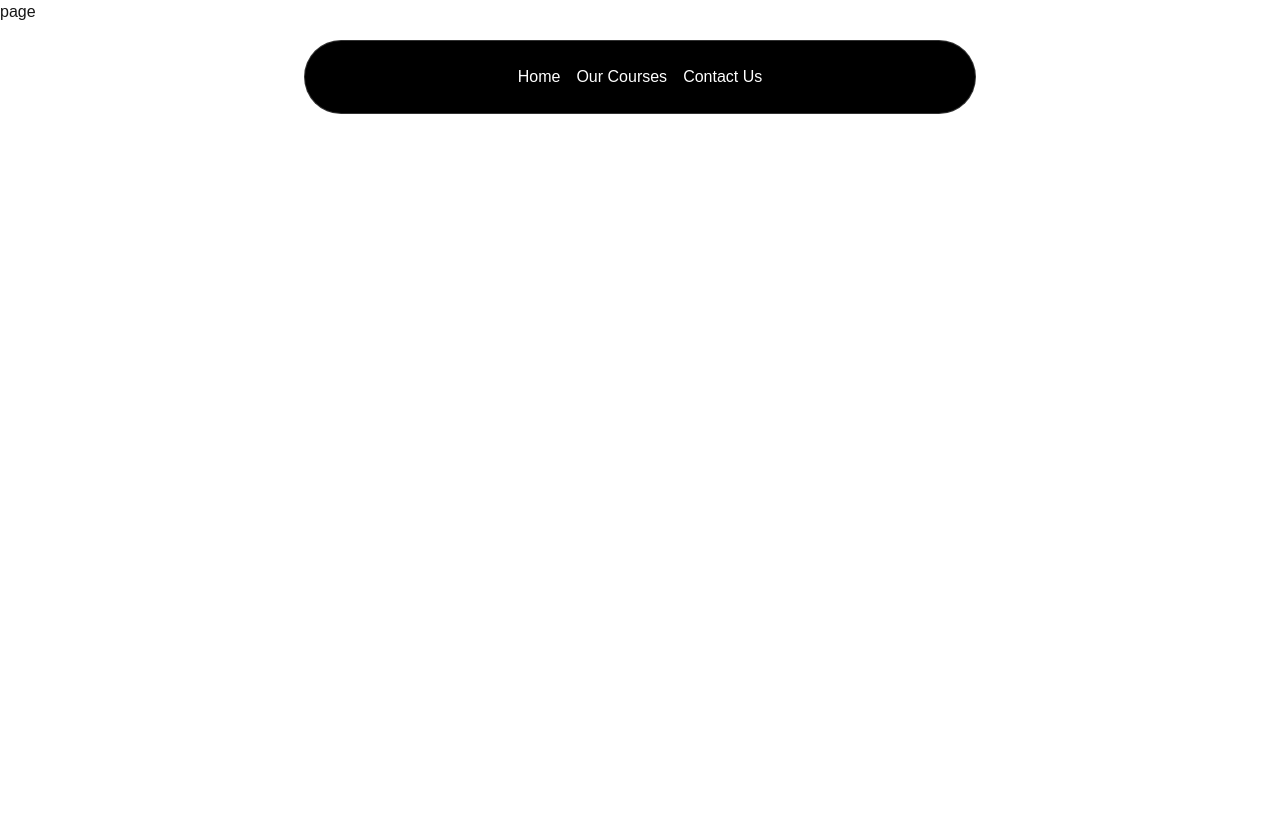
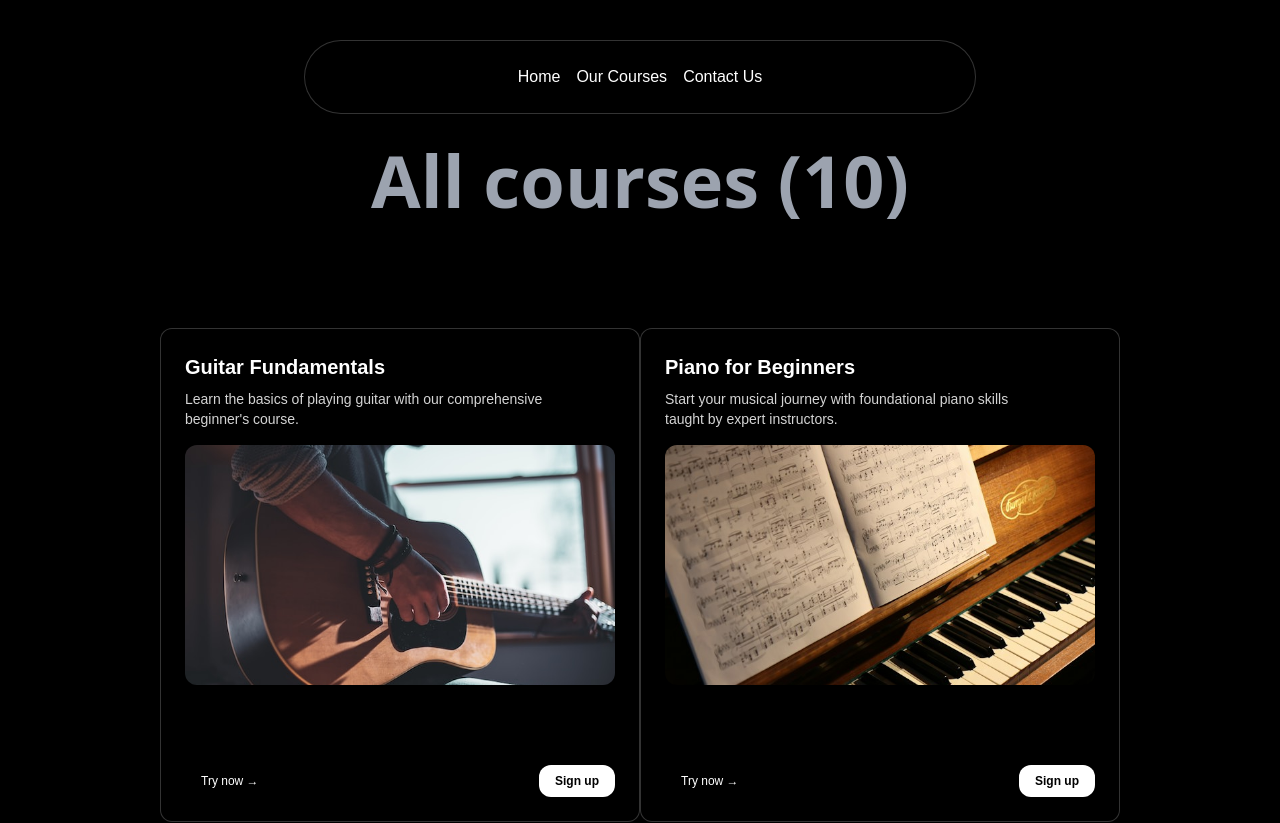
Before and after one commit to ProdanFattan/musicacademyui_nextjs, a Next.js app: page /courses in a window 1280 px wide. Shown: the top 823 px of the page. Before the commit the page ends 800 px from the top, so only its background shows below. Built offline with nearby package versions, Linux system fonts and the light colour scheme.

Commit message:
courses page

```diff
--- a/app/components/Footer.tsx
+++ b/app/components/Footer.tsx
@@ -72,10 +72,10 @@ function Footer() {
         </div>
         <div>
           <h2 className="text-white text-lg font-semibold mb-4">Contact Us</h2>
-          <p>New Delhi, India</p>
-          <p>Delhi 10001</p>
+          <p>Mirpur-1, Dhaka, Bangladesh</p>
+          <p>Dhaka-1201</p>
           <p>Email: info@musicschool.com</p>
-          <p>Phone: (123) 456-7890</p>
+          <p>Phone: (+880) 1833954390</p>
         </div>
       </div>
       <p className="text-center text-xs pt-8">
--- a/app/courses/page.tsx
+++ b/app/courses/page.tsx
@@ -3,9 +3,67 @@
 import Image from "next/image";
 import React from "react";
 import { CardBody, CardContainer, CardItem } from "../components/ui/3d-card";
+import courseData from "../data/musicCourses.json";
 
 export default function page() {
   return (
-    <div>page</div>
-  )
+    <div className="min-h-screen bg-black py-12 pt-36">
+      <h1 className="text-lg md:text-7xl text-center font-sans font-bold mb-8 text-gray-400">
+        All courses ({courseData.courses.length})
+      </h1>
+      <div className="flex flex-wrap justify-center">
+        {courseData.courses.map((course) => (
+          <CardContainer className="inter-var" key={course.id}>
+            <CardBody className="bg-gray-50 relative group/card  dark:hover:shadow-2xl dark:hover:shadow-emerald-500/[0.1] dark:bg-black dark:border-white/[0.2] border-black/[0.1] w-auto sm:w-[30rem] h-auto rounded-xl p-6 border  ">
+              <CardItem
+                translateZ="50"
+                className="text-xl font-bold text-neutral-600 dark:text-white"
+              >
+                {course.title}
+              </CardItem>
+              <CardItem
+                as="p"
+                translateZ="60"
+                className="text-neutral-500 text-sm max-w-sm mt-2 dark:text-neutral-300"
+              >
+                {course.description}
+              </CardItem>
+              <CardItem
+                translateZ="100"
+                rotateX={20}
+                rotateZ={-10}
+                className="w-full mt-4"
+              >
+                <Image
+                  src={course.image}
+                  height="1000"
+                  width="1000"
+                  className="h-60 w-full object-cover rounded-xl group-hover/card:shadow-xl"
+                  alt={course.title}
+                />
+              </CardItem>
+              <div className="flex justify-between items-center mt-20">
+                <CardItem
+                  translateZ={20}
+                  translateX={-40}
+                  as="button"
+                  className="px-4 py-2 rounded-xl text-xs font-normal dark:text-white"
+                >
+                  Try now →
+                </CardItem>
+                <CardItem
+                  translateZ={20}
+                  translateX={40}
+                  as="button"
+                  className="px-4 py-2 rounded-xl bg-black dark:bg-white dark:text-black text-white text-xs font-bold"
+                >
+                  Sign up
+                </CardItem>
+              </div>
+            </CardBody>
+          </CardContainer>
+        ))}
+      </div>
+    </div>
+  );
 }
```
